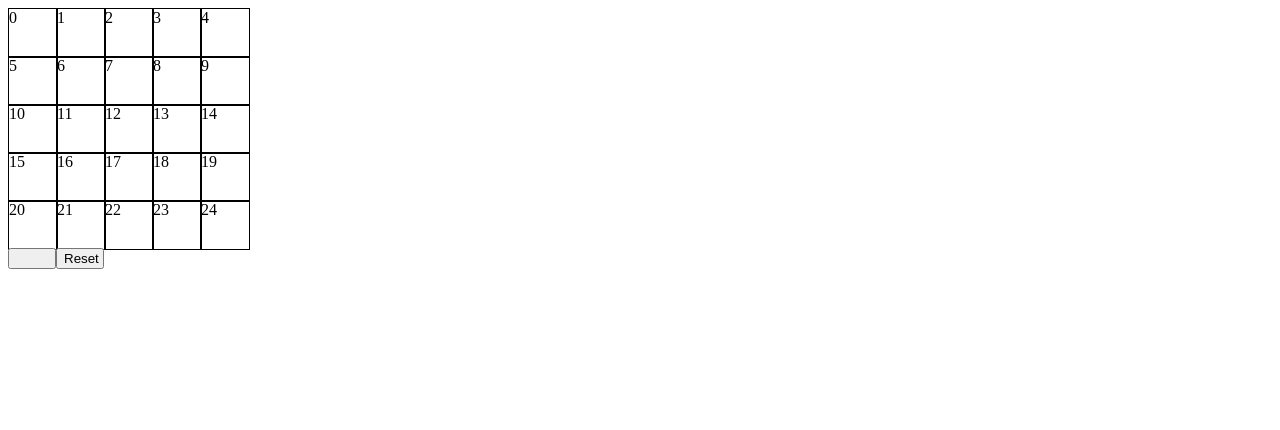
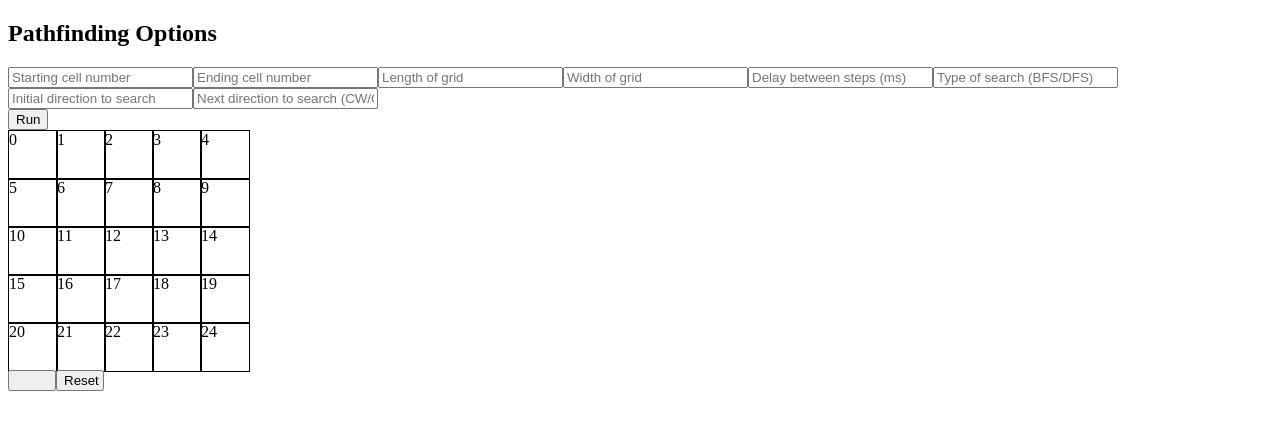
Before and after one commit to devnguy/pathfinder, a Next.js app: page / in a window 1280 px wide. Shown: the top 430 px of the page. Built offline with nearby package versions, Linux system fonts and the light colour scheme.

Commit message:
form with custom hook

```diff
--- a/components/Cell.js
+++ b/components/Cell.js
@@ -19,11 +19,13 @@ const Cell = (props) => {
   const [visited, setVisited] = useState(false)
   const [isStart, setIsStart] = useState(false)
   const [isEnd, setIsEnd] = useState(false)
+
   useEffect(() => {
     setVisited(props.cell.visited)
     setIsStart(props.cell.isStart)
     setIsEnd(props.cell.isEnd)
   }, [props.cell.visited, props.cell.isStart, props.cell.isEnd])
+
   return (
     <StyledCell visited={visited} isStart={isStart} isEnd={isEnd}>
       {props.cell.id}
--- /dev/null
+++ b/components/Interface.js
@@ -0,0 +1,11 @@
+import Grid from './Grid'
+import OptionsForm from './OptionsForm'
+
+const Interface = () => (
+  <div>
+    <OptionsForm />
+    <Grid length={5} width={5} />
+  </div>
+)
+
+export default Interface
--- /dev/null
+++ b/components/OptionsForm.js
@@ -0,0 +1,82 @@
+import useFormValidation from '../hooks/useFormValidation'
+
+const INITIAL_STATE = {
+  start: '',
+  end: '',
+  length: '',
+  width: '',
+  delay: '',
+  searchType: '',
+  direction: '',
+  nextDirection: '',
+}
+
+const OptionsForm = () => {
+  const { handleChange, values } = useFormValidation(INITIAL_STATE)
+
+  const handleSubmit = (event) => {
+    event.preventDefault()
+    console.log(values)
+  }
+
+  return (
+    <div>
+      <h2>Pathfinding Options</h2>
+      <form onSubmit={handleSubmit}>
+        <input
+          onChange={handleChange}
+          name="start"
+          value={values.start}
+          placeholder="Starting cell number"
+        />
+        <input
+          onChange={handleChange}
+          name="end"
+          value={values.end}
+          placeholder="Ending cell number"
+        />
+        <input
+          onChange={handleChange}
+          name="length"
+          value={values.length}
+          placeholder="Length of grid"
+        />
+        <input
+          onChange={handleChange}
+          name="width"
+          value={values.width}
+          placeholder="Width of grid"
+        />
+        <input
+          onChange={handleChange}
+          name="delay"
+          value={values.delay}
+          placeholder="Delay between steps (ms)"
+        />
+        <input
+          onChange={handleChange}
+          name="searchType"
+          value={values.searchType}
+          placeholder="Type of search (BFS/DFS)"
+        />
+        <input
+          onChange={handleChange}
+          name="direction"
+          value={values.direction}
+          placeholder="Initial direction to search"
+        />
+        <input
+          onChange={handleChange}
+          name="nextDirection"
+          value={values.nextDirection}
+          placeholder="Next direction to search (CW/CCW)"
+        />
+        <div>
+          <button type="submit">Run</button>
+        </div>
+      </form>
+    </div>
+  )
+}
+
+export default OptionsForm
--- /dev/null
+++ b/hooks/useFormValidation.js
@@ -0,0 +1,16 @@
+import { useState, useEffect } from 'react'
+
+const useFormValidation = (initialState) => {
+  const [values, setValues] = useState(initialState)
+
+  const handleChange = (event) => {
+    setValues({
+      ...values,
+      [event.target.name]: event.target.value,
+    })
+  }
+
+  return { handleChange, values }
+}
+
+export default useFormValidation
--- a/pages/index.js
+++ b/pages/index.js
@@ -1,11 +1,5 @@
-import Grid from '../components/Grid'
+import Interface from '../components/Interface'
 
-const Index = () => {
-  return (
-    <div>
-      <Grid length={5} width={5} />
-    </div>
-  )
-}
+const Index = () => <Interface />
 
 export default Index
--- /dev/null
+++ b/util/validateForm.js
@@ -0,0 +1,3 @@
+const validateForm = (values) => {}
+
+export default validateForm
```
